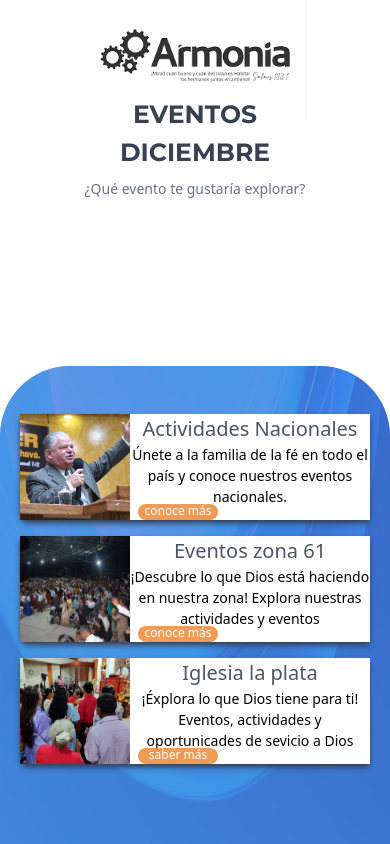
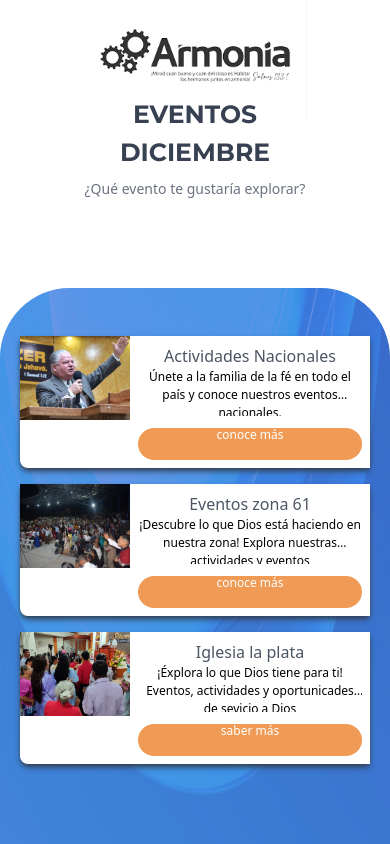
Before and after one commit to linda-rojas/actividades-iglesia, a React (Vite) app: page /#/ in a window 390 px wide. Built offline with nearby package versions, Linux system fonts and the light colour scheme.

Commit message:
modificacion

```diff
--- a/src/Home/InformationActivities/index.jsx
+++ b/src/Home/InformationActivities/index.jsx
@@ -1,8 +1,6 @@
 import { Link } from 'react-router-dom';
 
-
-export function InformationActivities(
-    {
+export function InformationActivities({
     // eslint-disable-next-line
   imageName,
    // eslint-disable-next-line
@@ -14,26 +12,26 @@ export function InformationActivities(
  // eslint-disable-next-line
   to
 }) {
-
-    const imageCard = `/assets/img/${imageName}.jpg`
-
+    const imageCard = `/assets/img/${imageName}.jpg`;
 
     return (
-        <div className='w-full max-w-[350px] max-h-[140px] flex bg-white shadow-slate-700 shadow-md min-w-full rounded-bl-lg'>
-            <figure className='min-w-[110px] min-h-[84px]'>
+        <div className="w-full max-w-[350px] min-w-[300px] max-h-[200px] flex bg-white shadow-slate-700 shadow-md rounded-bl-lg">
+            <figure className="min-w-[110px] min-h-[84px] flex-shrink-0">
                 <img
-                    className='object-cover w-full h-full'
+                    className="object-cover w-[110px] h-[84px] sm:w-[130px] sm:h-[100px] md:w-[150px] md:h-[120px]"
                     src={imageCard}
-                    alt='image-card' />
+                    alt="image-card"
+                />
             </figure>
-            <div className='flex flex-col'>
-                    <span className='font-roboto font-medium text-[20px] text-center self-center text-gray-600 w-[230px]'>{title}</span>
-                    <p className='font-roboto font-light text-[14px] text-center h-[48px]'>{description}</p>
+            <div className="flex flex-col justify-between p-2 w-full">
+                <span className="font-roboto font-medium text-[16px] sm:text-[18px] text-center self-center text-gray-600">{title}</span>
+                <p className="font-roboto font-light text-[12px] sm:text-[14px] text-center line-clamp-2 h-[48px] overflow-hidden text-ellipsis">{description}</p>
                 <Link to={to}>
-                        <button className='bg-[#ef8f41e3] hover:bg-green-600 flex justify-center  mt-[0.75rem] font-normal w-20 h-4 rounded-full ml-2 text-white text-xs '><span className='m-[-1px]'>{button}</span></button>
+                    <button className="bg-[#ef8f41e3] hover:bg-green-600 flex justify-center mt-[0.75rem] font-normal w-full sm:w-24 h-8 rounded-full text-white text-xs">
+                        <span className="m-[-1px]">{button}</span>
+                    </button>
                 </Link>
-
             </div>
         </div>
-    )
+    );
 }
```
Lines whose indentation alone changed are shown as unchanged.
